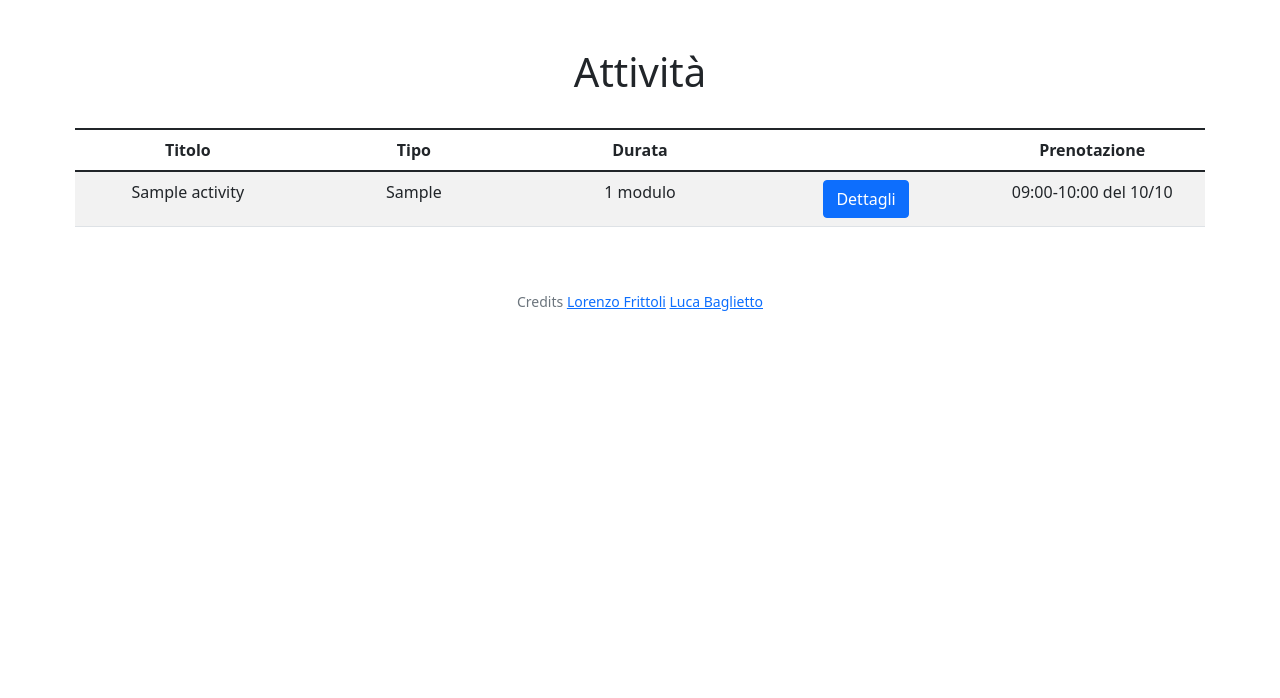
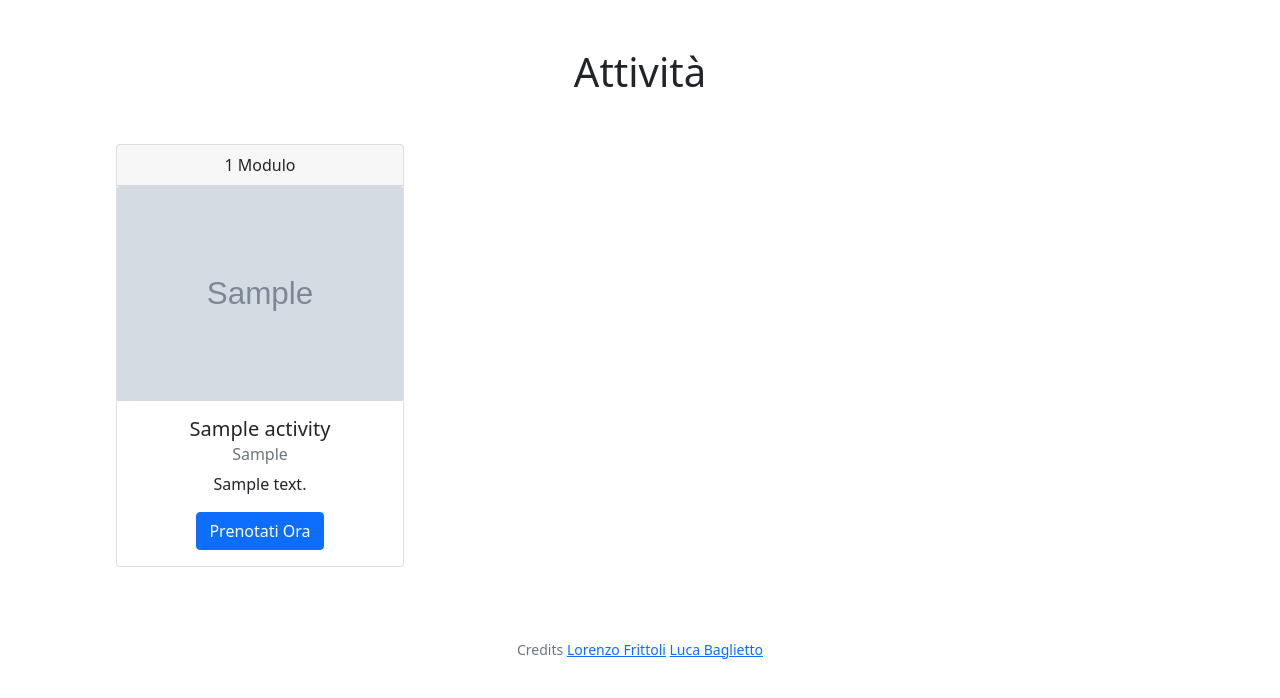
Before and after one commit to lorenzo-frittoli/forme-website, a Flask app: page /activities in a window 1280 px wide. Shown: the part 76-774 px from the top of the page. Run offline with Flask 3, Linux system fonts and the light colour scheme; the visitor is signed in with stand-in values (Sample User, id 1); tables that the repository leaves empty hold one stand-in row (values such as "Sample post"); grey boxes marked "Sample" are stand-in pictures.

Commit message:
Made basic card layout. Need to improve graphics.

```diff
--- a/app.py
+++ b/app.py
@@ -182,7 +182,7 @@ def activities_page():
     cur = g.con.cursor()
 
     # Query DB for id, title, type of every activity in the form list[tuple[id: int, title: str, type: str]]
-    query_output = cur.execute("SELECT id, title, type, length FROM activities;").fetchall()
+    query_output = cur.execute("SELECT id, title, type, description, length, image FROM activities;").fetchall()
 
     # If no activity is loaded yet, return apology
     if not query_output:
@@ -200,9 +200,11 @@ def activities_page():
     activities_list = [{"id": activity_id,
                         "title": activity_title,
                         "type": activity_type,
+                        "description": activity_description,
                         "length": activity_length,
-                        "booked": fmt_activity_booking(activity_id)
-                        } for activity_id, activity_title, activity_type, activity_length in query_output]
+                        "booked": fmt_activity_booking(activity_id),
+                        "image": f"{ACTIVITY_IMAGES_DIRECTORY}/{image_name}" if image_name else f"{ACTIVITY_IMAGES_DIRECTORY}/{ACTIVITY_IMAGE_PLACEHOLDER}"
+                        } for activity_id, activity_title, activity_type, activity_description, activity_length, image_name in query_output]
 
     # Close cursor
     cur.close()
--- a/constants.py
+++ b/constants.py
@@ -47,6 +47,11 @@ for __admin_email in ADMIN_EMAILS:
 ADMIN_IDS = list(__admins.values())
 
 
+# Activity images
+ACTIVITY_IMAGES_DIRECTORY = "static/activity_images"
+ACTIVITY_IMAGE_PLACEHOLDER = "placeholder.jpg"
+
+
 # Autogenerated passwords
 GENERATED_PASSWORD_LENGTH = 8
 GENERATE_PASSWORD_METHOD = "pbkdf2:sha256:100000"
--- a/make_database.sql
+++ b/make_database.sql
@@ -17,6 +17,7 @@ CREATE TABLE activities (
     type TEXT NOT NULL,
     length INTEGER NOT NULL,
     classroom TEXT NOT NULL,
+    image TEXT,
     availability TEXT NOT NULL
 );
 
--- a/manage.py
+++ b/manage.py
@@ -71,8 +71,8 @@ def load_activities(filename: str) -> None:
 
     activities = get_activities_from_file(filename)
     qry = """
-        INSERT INTO activities (title, description, type, length, classroom, availability)
-            VALUES (:title, :description, :type, :length, :classroom, :availability);
+        INSERT INTO activities (title, description, type, length, classroom, image, availability)
+            VALUES (:title, :description, :type, :length, :classroom, :image, :availability);
         """
 
     # Load activities in db
--- a/manage_helpers.py
+++ b/manage_helpers.py
@@ -45,6 +45,7 @@ def get_activities_from_file(filename: str) -> list[dict]:
     types = ("Type 1", "Type 2")
     lengths = (1, 2)
     classrooms = ("4.20", "6.9")
+    images = ("", "gay.jpg")
     description = """Lorem ipsum dolor sit amet, consectetur adipiscing elit, sed do eiusmod tempor incididunt ut labore et dolore magna aliqua. Maecenas volutpat blandit aliquam etiam erat velit scelerisque in. Praesent semper feugiat nibh sed pulvinar proin. Condimentum vitae sapien pellentesque habitant. Mi in nulla posuere sollicitudin aliquam. Commodo viverra maecenas accumsan lacus vel facilisis. Etiam non quam lacus suspendisse faucibus. Eu non diam phasellus vestibulum lorem sed risus ultricies tristique. Egestas pretium aenean pharetra magna ac placerat. Sed velit dignissim sodales ut eu sem integer vitae justo. Facilisi etiam dignissim diam quis enim lobortis scelerisque fermentum dui. In arcu cursus euismod quis.
     Lorem sed risus ultricies tristique nulla. Rhoncus urna neque viverra justo nec ultrices dui sapien. Venenatis urna cursus eget nunc. Tristique sollicitudin nibh sit amet commodo nulla facilisi. Rhoncus aenean vel elit scelerisque. Tempor commodo ullamcorper a lacus vestibulum sed arcu. In hendrerit gravida rutrum quisque non tellus orci ac auctor. Eget felis eget nunc lobortis mattis. Turpis nunc eget lorem dolor sed viverra ipsum nunc. Congue nisi vitae suscipit tellus. Pretium vulputate sapien nec sagittis aliquam malesuada bibendum. Rhoncus aenean vel elit scelerisque. Fermentum odio eu feugiat pretium nibh ipsum consequat nisl vel. Ut sem nulla pharetra diam sit. Natoque penatibus et magnis dis parturient. Lacus sed turpis tincidunt id aliquet risus feugiat in ante. Suspendisse in est ante in nibh mauris cursus. Pulvinar neque laoreet suspendisse interdum. Sollicitudin tempor id eu nisl nunc mi ipsum.
     Imperdiet dui accumsan sit amet nulla facilisi. Tellus elementum sagittis vitae et leo duis ut diam quam. Quam viverra orci sagittis eu volutpat. Nunc sed id semper risus in hendrerit. Fames ac turpis egestas maecenas pharetra convallis posuere. Ultrices vitae auctor eu augue ut. Amet nisl suscipit adipiscing bibendum est ultricies. Habitasse platea dictumst quisque sagittis purus sit. Lobortis mattis aliquam faucibus purus in. Viverra tellus in hac habitasse. Eu scelerisque felis imperdiet proin fermentum leo. Bibendum ut tristique et egestas quis ipsum suspendisse. Sit amet consectetur adipiscing elit pellentesque. Feugiat vivamus at augue eget arcu dictum varius duis at. Duis at tellus at urna condimentum mattis pellentesque id nibh. Morbi non arcu risus quis varius quam. Fringilla urna porttitor rhoncus dolor purus. Nisl nunc mi ipsum faucibus vitae aliquet nec ullamcorper sit. Pellentesque eu tincidunt tortor aliquam nulla facilisi cras fermentum odio. Quis commodo odio aenean sed.
@@ -56,9 +57,10 @@ def get_activities_from_file(filename: str) -> list[dict]:
             "type": typ,
             "length": l,
             "classroom": c,
+            "image": i,
             "availability": json.dumps([[20 for _ in range(0, len(TIMESPANS) - l + 1, l)] for _ in DAYS])
         }
-    for tit, typ, c, l in zip(titles, types, classrooms, lengths)]
+    for tit, typ, c, l, i in zip(titles, types, classrooms, lengths, images)]
 
     return data
 
--- a/templates/activities.html
+++ b/templates/activities.html
@@ -1,51 +1,44 @@
 {% extends "layout.html" %}
-
-<script src="https://ajax.googleapis.com/ajax/libs/jquery/3.5.1/jquery.min.js"></script>
-<script>
-    $(document).ready(function() {
-        $("td").click(function() {
-            window.location = $(this).data("href");
-        });
-    });
-</script>
-
 
 {% block title %}
     Le Nostre Attività
 {% endblock %}
 
+{% set max_description_length = 96 %}
+
 {% block main %}
-    <h1>Attività</h1>
-    <div class="mb-3" style="margin: 2rem 5%;">
-        <table class="table table-striped">
-            <colgroup>
-               <col style="width: 20%;">
-               <col style="width: 20%;">
-               <col style="width: 20%;">
-               <col style="width: 20%;">
-               <col style="width: 20%;">
-            </colgroup>
-            <thead>
-                <th>Titolo</th>
-                <th>Tipo</th>
-                <th>Durata</th>
-                <th></th>
-                <th>Prenotazione</th>
-            </thead>
-            {% for activity in activities %}
-            <tr>
-                <td>{{ activity.title }}</td>
-                <td>{{ activity.type }}</td>
-                <td>{% if activity.length == 1 %} 1 modulo {% else %} {{ activity.length }} moduli {% endif %}</td>
-                <td>
-                    <form action="/activity" method="get">
-                        <input type="hidden" name="id" value="{{ activity.id }}">
-                        <button class="btn btn-primary" type="submit">Dettagli</button>
-                    </form>
-                </td>
-                <td>{{ activity.booked }}</td>
-            </tr>
+    <h1 style="margin-bottom: 3rem;">Attività</h1>
+    <div class="container">
+        <div class="row gy-5 row-cols-1 row-cols-md-2 row-cols-lg-3">
+            {% for a in activities %}
+                <div class="col">
+                    <div class="card mx-auto mb-4" style="width: 18rem;">
+                        <p class="card-header">
+                            {% if a.length > 1 %}
+                                {{ a.length }} Moduli
+
+                            {% else %}
+                                1 Modulo
+
+                            {% endif %}
+                        </p>
+                        <img class="card-img-top" src="{{ a.image }}" alt="Card image cap">
+                        <div class="card-body">
+                            <h5 class="card-title">{{ a.title }}</h5>
+                            <h6 class="card-subtitle mb-2 text-muted">{{ a.type }}</h6>
+
+                            {% if a.description|length <= max_description_length %}
+                                <p class="card-text">{{ a.description }}</p>
+
+                            {% else %}
+                                <p class="card-text">{{ a.description[:max_description_length-4] }}...</p>
+                            {% endif %}
+
+                            <a href="#" class="btn btn-primary">Prenotati Ora</a>
+                        </div>
+                    </div>
+                </div>
             {% endfor %}
-        </table>
+        </div>
     </div>
 {% endblock %}
```
Also changed, not shown: static/activity_images/gay.jpg (added), static/activity_images/placeholder.jpg (added).
